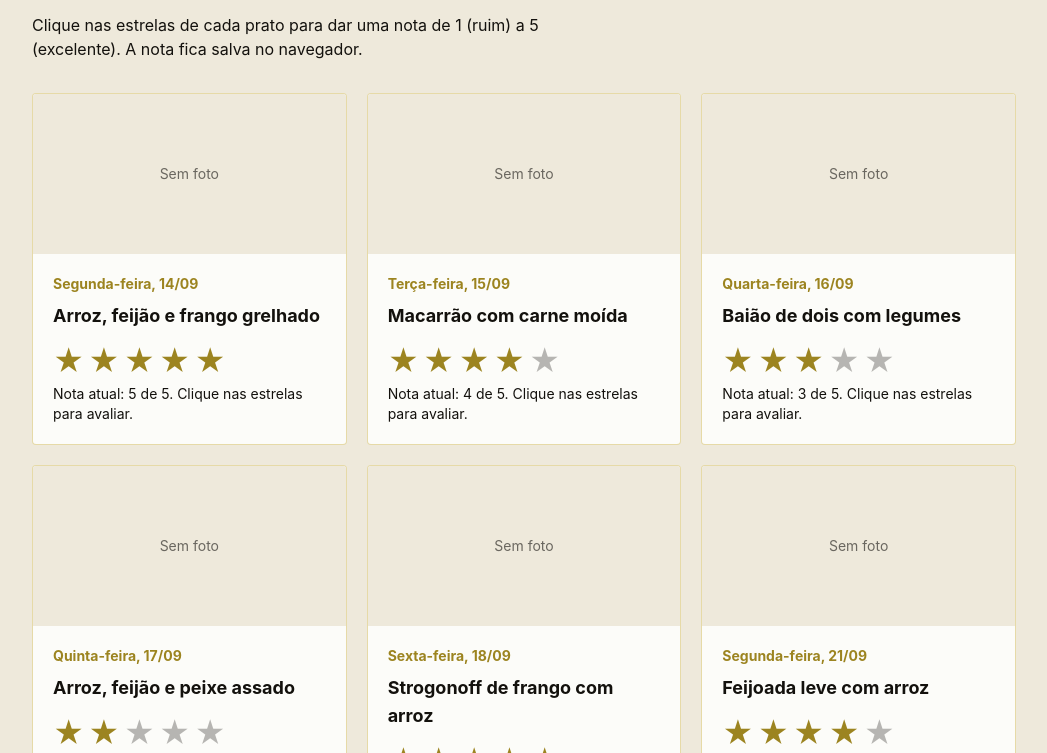
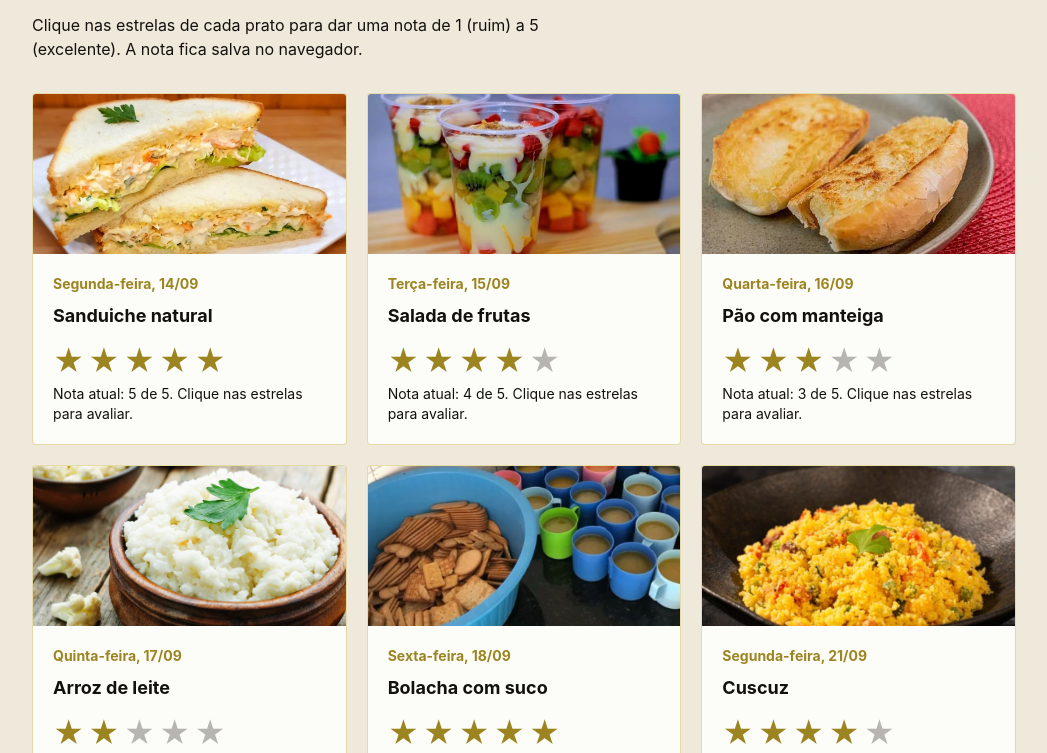
Before and after one commit to Julio-Berto/Projeto_AlimentacaoEscolar, a website: page cardapio.html in a window 1280 px wide. Shown: the part 447-1200 px from the top of the page, without its empty margins (116-1163 px from the left). Drawn offline with Linux system fonts and the light colour scheme.

Commit message:
Adição de foto

```diff
--- a/src/js/app.js
+++ b/src/js/app.js
@@ -3,12 +3,12 @@
 const CHAVE_ARMAZENAMENTO = "cardapio-escolar";
 
 const cardapioPadrao = [
-  { data: "2026-09-14", prato: "Arroz, feijão e frango grelhado", nota: 5 },
-  { data: "2026-09-15", prato: "Macarrão com carne moída",        nota: 4 },
-  { data: "2026-09-16", prato: "Baião de dois com legumes",       nota: 3 },
-  { data: "2026-09-17", prato: "Arroz, feijão e peixe assado",    nota: 2 },
-  { data: "2026-09-18", prato: "Strogonoff de frango com arroz",  nota: 5 },
-  { data: "2026-09-21", prato: "Feijoada leve com arroz",         nota: 4 },
+  { data: "2026-09-14", prato: "Sanduiche natural", nota: 5, foto: "Galeria/foto1.jpg" },
+  { data: "2026-09-15", prato: "Salada de frutas", nota: 4, foto: "Galeria/foto2.jpeg" },
+  { data: "2026-09-16", prato: "Pão com manteiga",  nota: 3, foto: "Galeria/foto3.jpeg" },
+  { data: "2026-09-17", prato: "Arroz de leite",  nota: 2, foto: "Galeria/foto4.png" },
+  { data: "2026-09-18", prato: "Bolacha com suco",  nota: 5, foto: "Galeria/foto5.jpeg" },
+  { data: "2026-09-21", prato: "Cuscuz", nota: 4, foto: "Galeria/foto6.jpg" },
 ];
 
 // Lê o cardápio salvo no navegador; se não houver, usa o inicial.
```
Also changed, not shown: cardapio.html (+3 -0 lines), Galeria/foto1.jpg (added), Galeria/foto2.jpeg (added), Galeria/foto3.jpeg (added), Galeria/foto4.png (added), Galeria/foto5.jpeg (added), Galeria/foto6.jpg (added).
